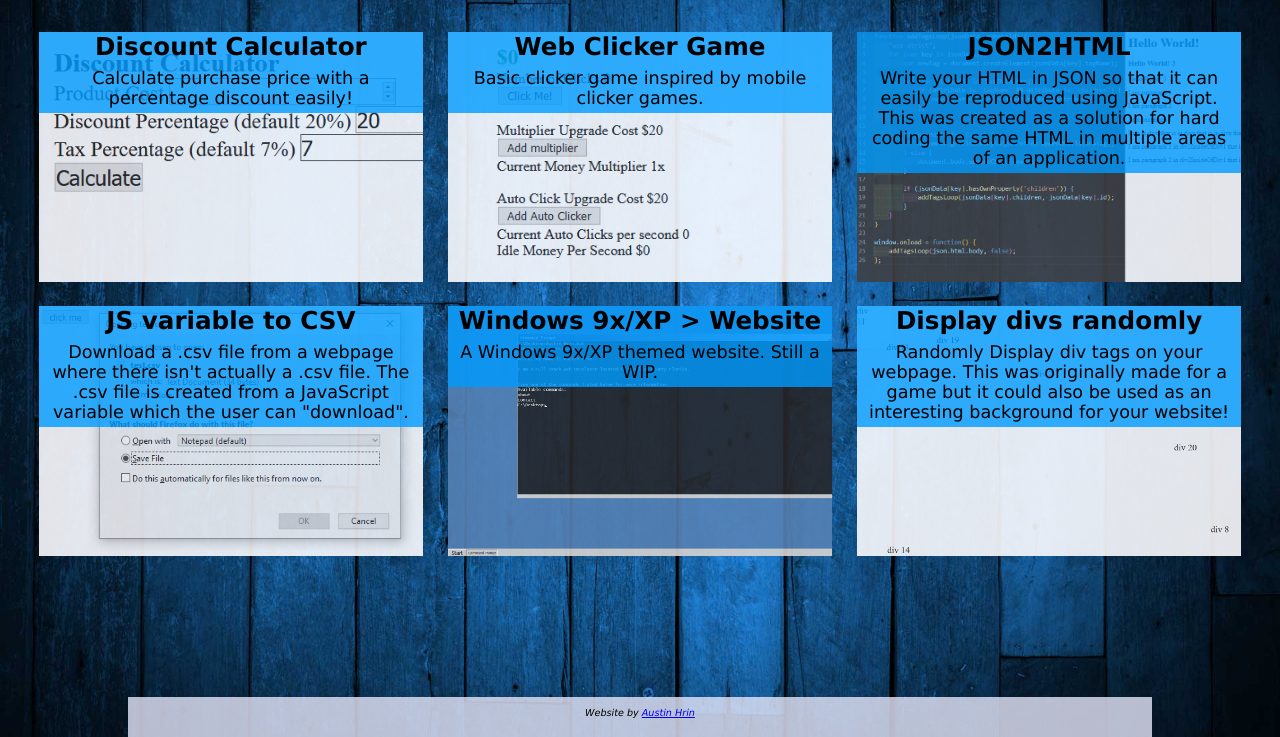
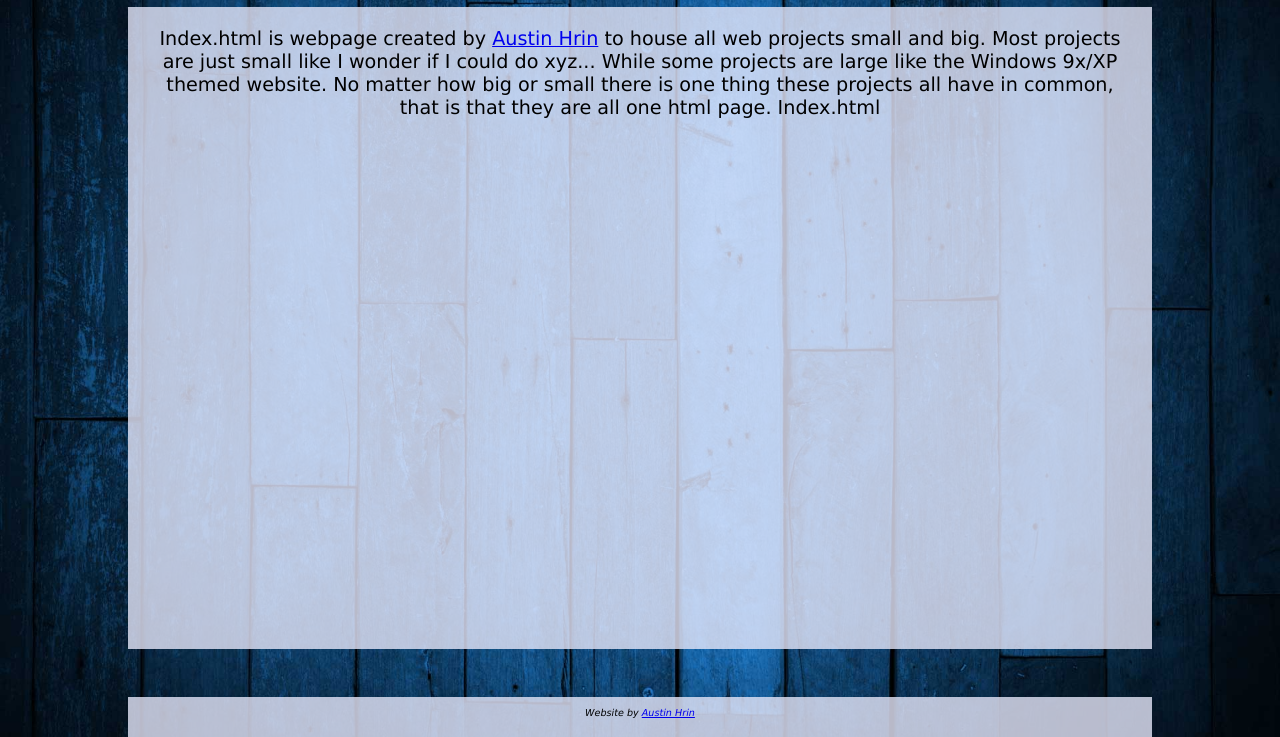
Before and after one commit to austinhrin/indexdothtml.com, a plain HTML site: page index.html in a window 1280 px wide. Both pictures are taken after a click on the link "About". Shown: the part 63-800 px from the top of the page. Drawn offline with Linux system fonts and the light colour scheme.

Commit message:
fixed type in openPage function that caused the about and contact pages not to open

```diff
--- a/index.html
+++ b/index.html
@@ -16,7 +16,7 @@
 
     <script>
         function openPage(page) {
-            document.getElementById('home').style.display = 'none';
+            document.getElementById('index').style.display = 'none';
             document.getElementById('about').style.display = 'none';
             document.getElementById('contact').style.display = 'none';
             document.getElementById(page).style.display = 'block';
```
